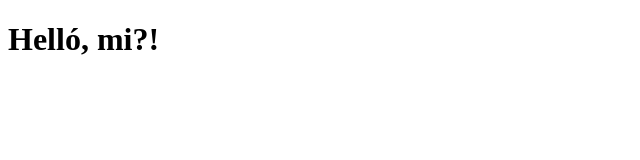
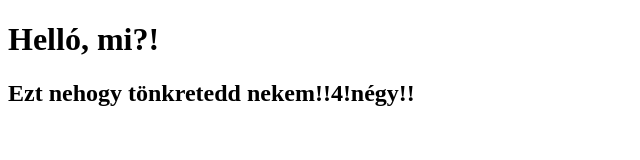
Before and after one commit to KristonDavid/EstiDemo, a plain HTML site: page index.html in a window 1280 px wide. Shown: the whole page, without its empty margins (0-640 px from the left). Drawn offline with Linux system fonts and the light colour scheme.

Commit message:
Update index.html

```diff
--- a/index.html
+++ b/index.html
@@ -7,5 +7,6 @@
 </head>
 <body>
     <h1>Helló, mi?!</h1>
+    <h2>Ezt nehogy tönkretedd nekem!!4!négy!!</h2>
 </body>
 </html>
```
